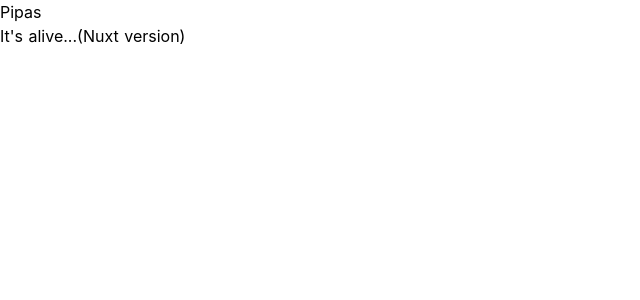
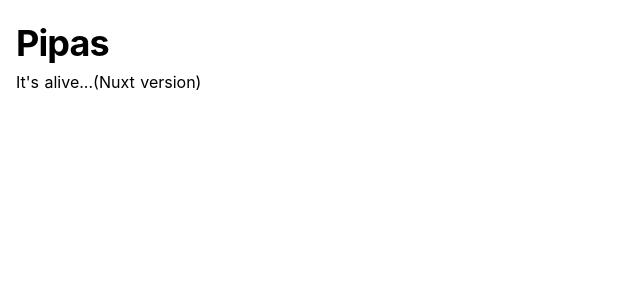
Before and after one commit to pidgpowell/pipas, a Nuxt app: page / in a window 1280 px wide. Shown: the top 300 px of the page, without its empty margins (0-640 px from the left). Built offline with nearby package versions, Linux system fonts and the light colour scheme.

Commit message:
Style updates

```diff
--- a/layouts/default.vue
+++ b/layouts/default.vue
@@ -1,6 +1,8 @@
 <template>
-  <div>
-    <h1>Pipas</h1>
+  <div class="p-4">
+    <h1 class="text-4xl font-bold tracking-tight">
+      Pipas
+    </h1>
     <Nuxt />
   </div>
 </template>
```
